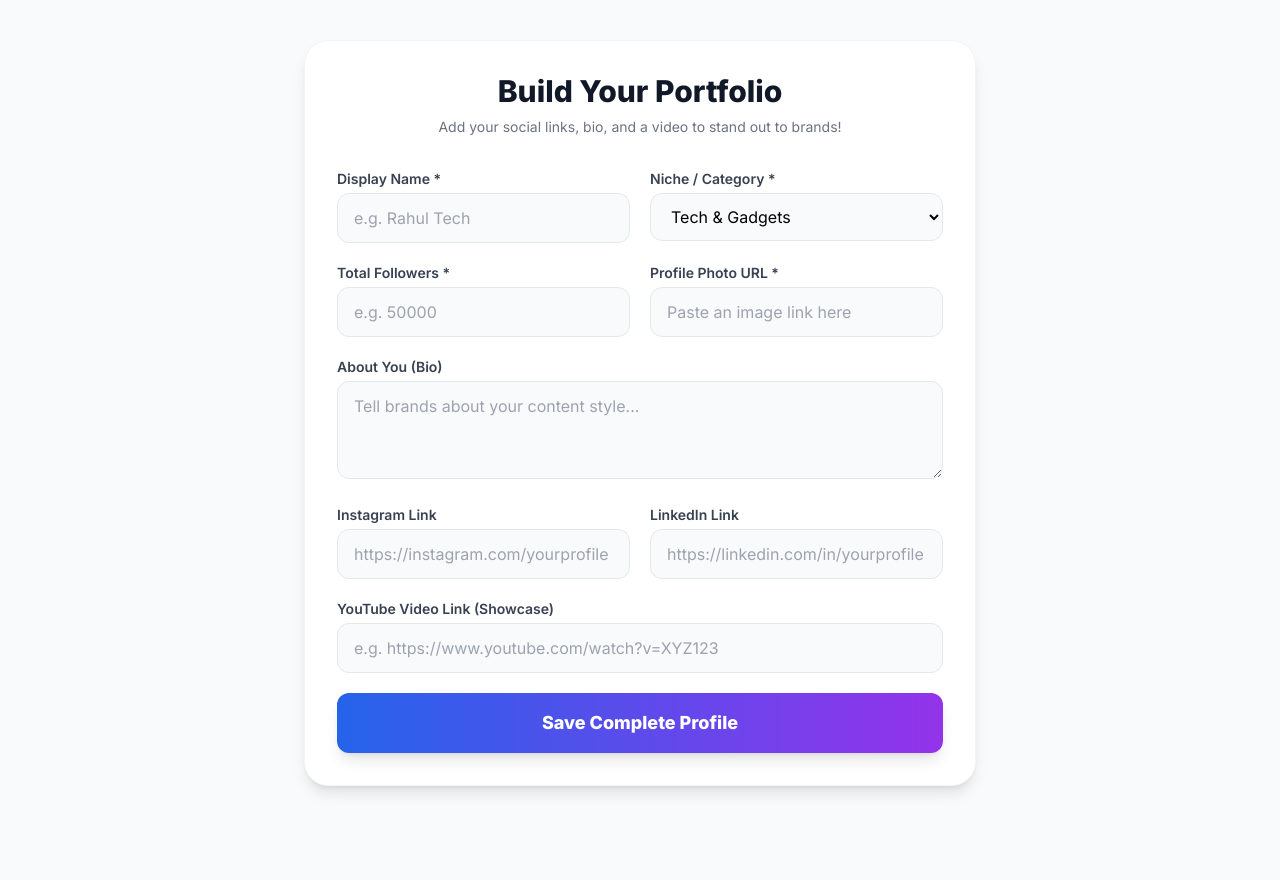
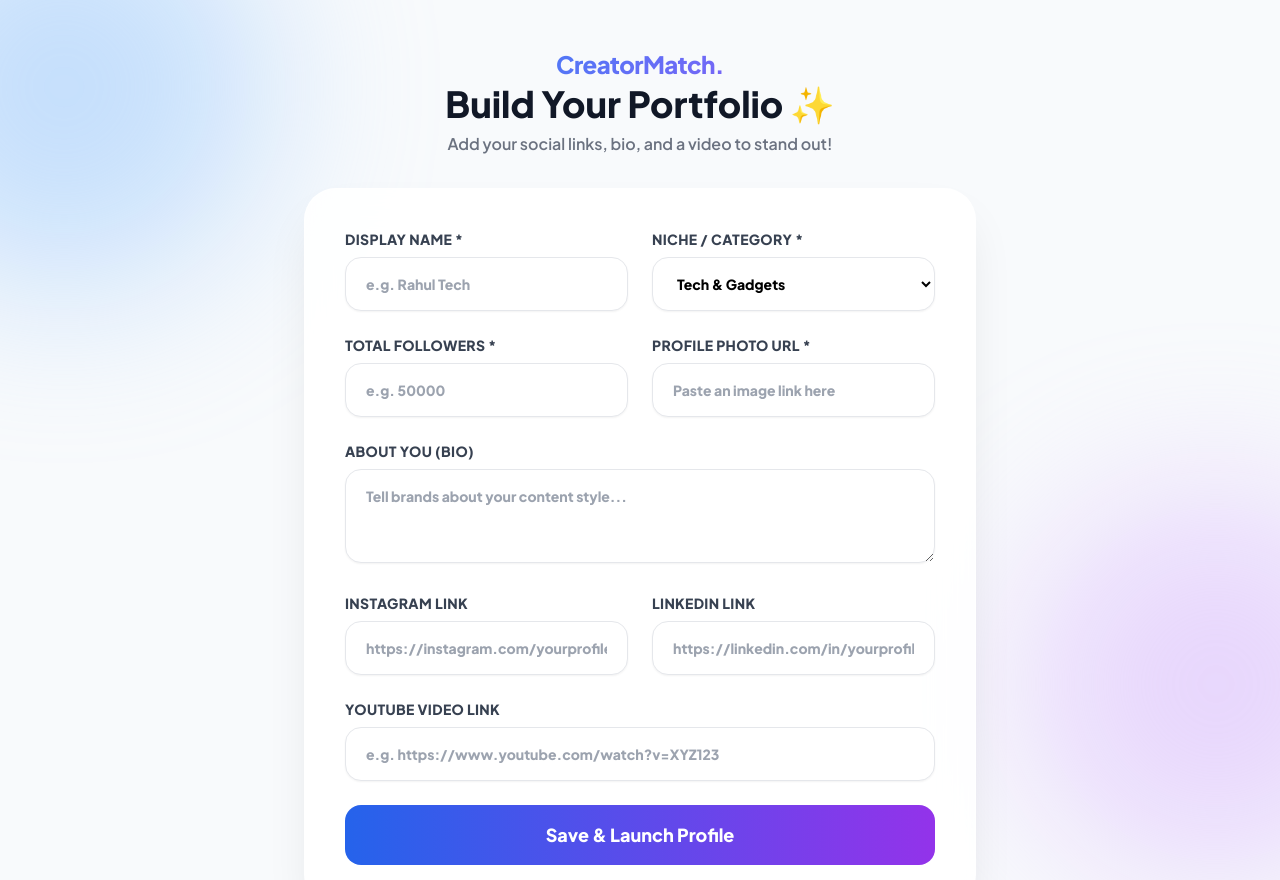
Before and after one commit to vivekpratap16/CreatorMatch, a plain HTML site: page setup.html in a window 1280 px wide. Shown: the top 880 px of the page. Before the commit the page ends 826 px from the top, so only its background shows below. Drawn offline with nearby package versions, Linux system fonts and the light colour scheme; no server answers.

Commit message:
Update setup.html

```diff
--- a/setup.html
+++ b/setup.html
@@ -6,29 +6,54 @@
     <title>Setup Profile - CreatorMatch</title>
     <script src="https://cdn.tailwindcss.com"></script>
     <style>
-        @import url('https://fonts.googleapis.com/css2?family=Inter:wght@400;600;800&display=swap');
-        body { font-family: 'Inter', sans-serif; }
+        @import url('https://fonts.googleapis.com/css2?family=Plus+Jakarta+Sans:wght@400;600;800&display=swap');
+        body { font-family: 'Plus Jakarta Sans', sans-serif; overflow-x: hidden; background-color: #f8fafc; }
+
+        .blob {
+            position: fixed; filter: blur(80px); z-index: -1; opacity: 0.5;
+            animation: float 10s infinite ease-in-out alternate;
+        }
+        @keyframes float {
+            0% { transform: translateY(0px) scale(1); }
+            100% { transform: translateY(-50px) scale(1.1); }
+        }
+        .premium-card {
+            background: rgba(255, 255, 255, 0.9);
+            backdrop-filter: blur(20px);
+            -webkit-backdrop-filter: blur(20px);
+            border-radius: 2rem;
+            box-shadow: 0 25px 50px -12px rgba(0, 0, 0, 0.1);
+            border: 1px solid rgba(255, 255, 255, 0.6);
+        }
+        .text-gradient {
+            background: linear-gradient(135deg, #3b82f6 0%, #8b5cf6 100%);
+            -webkit-background-clip: text;
+            -webkit-text-fill-color: transparent;
+        }
     </style>
 </head>
-<body class="bg-gray-50 flex items-center justify-center min-h-screen p-4 py-10">
+<body class="flex flex-col items-center justify-center min-h-screen relative p-4 py-12">
 
-    <div class="bg-white max-w-2xl w-full rounded-3xl shadow-lg border border-gray-100 p-8">
+    <!-- Animated Background Blobs -->
+    <div class="blob bg-blue-300 w-96 h-96 rounded-full top-[-10%] left-[-10%]"></div>
+    <div class="blob bg-purple-300 w-96 h-96 rounded-full bottom-[-10%] right-[-10%]" style="animation-delay: 3s;"></div>
 
-        <div class="text-center mb-8">
-            <h1 class="text-3xl font-extrabold text-gray-900">Build Your Portfolio</h1>
-            <p class="text-gray-500 text-sm mt-2">Add your social links, bio, and a video to stand out to brands!</p>
-        </div>
+    <div class="text-center mb-8 relative z-10">
+        <h2 class="text-2xl font-extrabold text-gradient mb-1 tracking-tight">CreatorMatch.</h2>
+        <h1 class="text-4xl font-extrabold text-gray-900">Build Your Portfolio ✨</h1>
+        <p class="text-gray-500 font-semibold mt-2">Add your social links, bio, and a video to stand out!</p>
+    </div>
 
-        <form class="space-y-5" id="setup-form">
-            <div class="grid grid-cols-1 md:grid-cols-2 gap-5">
+    <div class="premium-card max-w-2xl w-full p-10 relative z-10">
+        <form class="space-y-6" id="setup-form">
+            <div class="grid grid-cols-1 md:grid-cols-2 gap-6">
                 <div>
-                    <label class="block text-sm font-semibold text-gray-700 mb-1">Display Name *</label>
-                    <input type="text" id="c-name" required placeholder="e.g. Rahul Tech" class="w-full px-4 py-3 bg-gray-50 border border-gray-200 rounded-xl focus:outline-none focus:border-blue-500 transition">
+                    <label class="block text-sm font-extrabold text-gray-700 mb-2 uppercase tracking-wide">Display Name *</label>
+                    <input type="text" id="c-name" required placeholder="e.g. Rahul Tech" class="w-full px-5 py-4 bg-white border border-gray-200 rounded-2xl focus:outline-none focus:ring-2 focus:ring-purple-500/50 transition text-sm font-bold shadow-sm">
                 </div>
-
                 <div>
-                    <label class="block text-sm font-semibold text-gray-700 mb-1">Niche / Category *</label>
-                    <select id="c-category" class="w-full px-4 py-3 bg-gray-50 border border-gray-200 rounded-xl focus:outline-none focus:border-blue-500 transition cursor-pointer">
+                    <label class="block text-sm font-extrabold text-gray-700 mb-2 uppercase tracking-wide">Niche / Category *</label>
+                    <select id="c-category" class="w-full px-5 py-4 bg-white border border-gray-200 rounded-2xl focus:outline-none focus:ring-2 focus:ring-purple-500/50 transition text-sm font-bold shadow-sm cursor-pointer">
                         <option value="Tech & Gadgets">Tech & Gadgets</option>
                         <option value="Fashion & Lifestyle">Fashion & Lifestyle</option>
                         <option value="Gaming">Gaming</option>
@@ -38,71 +63,57 @@
                 </div>
             </div>
 
-            <div class="grid grid-cols-1 md:grid-cols-2 gap-5">
+            <div class="grid grid-cols-1 md:grid-cols-2 gap-6">
                 <div>
-                    <label class="block text-sm font-semibold text-gray-700 mb-1">Total Followers *</label>
-                    <input type="number" id="c-followers" required placeholder="e.g. 50000" class="w-full px-4 py-3 bg-gray-50 border border-gray-200 rounded-xl focus:outline-none focus:border-blue-500 transition">
+                    <label class="block text-sm font-extrabold text-gray-700 mb-2 uppercase tracking-wide">Total Followers *</label>
+                    <input type="number" id="c-followers" required placeholder="e.g. 50000" class="w-full px-5 py-4 bg-white border border-gray-200 rounded-2xl focus:outline-none focus:ring-2 focus:ring-purple-500/50 transition text-sm font-bold shadow-sm">
                 </div>
                 <div>
-                    <label class="block text-sm font-semibold text-gray-700 mb-1">Profile Photo URL *</label>
-                    <input type="text" id="c-image" required placeholder="Paste an image link here" class="w-full px-4 py-3 bg-gray-50 border border-gray-200 rounded-xl focus:outline-none focus:border-blue-500 transition">
+                    <label class="block text-sm font-extrabold text-gray-700 mb-2 uppercase tracking-wide">Profile Photo URL *</label>
+                    <input type="text" id="c-image" required placeholder="Paste an image link here" class="w-full px-5 py-4 bg-white border border-gray-200 rounded-2xl focus:outline-none focus:ring-2 focus:ring-purple-500/50 transition text-sm font-bold shadow-sm">
                 </div>
             </div>
 
             <div>
-                <label class="block text-sm font-semibold text-gray-700 mb-1">About You (Bio)</label>
-                <textarea id="c-bio" rows="3" placeholder="Tell brands about your content style..." class="w-full px-4 py-3 bg-gray-50 border border-gray-200 rounded-xl focus:outline-none focus:border-blue-500 transition"></textarea>
+                <label class="block text-sm font-extrabold text-gray-700 mb-2 uppercase tracking-wide">About You (Bio)</label>
+                <textarea id="c-bio" rows="3" placeholder="Tell brands about your content style..." class="w-full px-5 py-4 bg-white border border-gray-200 rounded-2xl focus:outline-none focus:ring-2 focus:ring-purple-500/50 transition text-sm font-bold shadow-sm"></textarea>
             </div>
 
-            <div class="grid grid-cols-1 md:grid-cols-2 gap-5">
+            <div class="grid grid-cols-1 md:grid-cols-2 gap-6">
                 <div>
-                    <label class="block text-sm font-semibold text-gray-700 mb-1">Instagram Link</label>
-                    <input type="url" id="c-instagram" placeholder="https://instagram.com/yourprofile" class="w-full px-4 py-3 bg-gray-50 border border-gray-200 rounded-xl focus:outline-none focus:border-pink-500 transition">
+                    <label class="block text-sm font-extrabold text-gray-700 mb-2 uppercase tracking-wide">Instagram Link</label>
+                    <input type="url" id="c-instagram" placeholder="https://instagram.com/yourprofile" class="w-full px-5 py-4 bg-white border border-gray-200 rounded-2xl focus:outline-none focus:ring-2 focus:ring-pink-500/50 transition text-sm font-bold shadow-sm">
                 </div>
                 <div>
-                    <label class="block text-sm font-semibold text-gray-700 mb-1">LinkedIn Link</label>
-                    <input type="url" id="c-linkedin" placeholder="https://linkedin.com/in/yourprofile" class="w-full px-4 py-3 bg-gray-50 border border-gray-200 rounded-xl focus:outline-none focus:border-blue-600 transition">
+                    <label class="block text-sm font-extrabold text-gray-700 mb-2 uppercase tracking-wide">LinkedIn Link</label>
+                    <input type="url" id="c-linkedin" placeholder="https://linkedin.com/in/yourprofile" class="w-full px-5 py-4 bg-white border border-gray-200 rounded-2xl focus:outline-none focus:ring-2 focus:ring-blue-500/50 transition text-sm font-bold shadow-sm">
                 </div>
             </div>
 
             <div>
-                <label class="block text-sm font-semibold text-gray-700 mb-1">YouTube Video Link (Showcase)</label>
-                <input type="url" id="c-video" placeholder="e.g. https://www.youtube.com/watch?v=XYZ123" class="w-full px-4 py-3 bg-gray-50 border border-gray-200 rounded-xl focus:outline-none focus:border-red-500 transition">
+                <label class="block text-sm font-extrabold text-gray-700 mb-2 uppercase tracking-wide">YouTube Video Link</label>
+                <input type="url" id="c-video" placeholder="e.g. https://www.youtube.com/watch?v=XYZ123" class="w-full px-5 py-4 bg-white border border-gray-200 rounded-2xl focus:outline-none focus:ring-2 focus:ring-red-500/50 transition text-sm font-bold shadow-sm">
             </div>
 
-            <button type="submit" id="save-btn" class="w-full py-4 bg-gradient-to-r from-blue-600 to-purple-600 text-white font-bold rounded-xl hover:opacity-90 transition shadow-lg mt-6 text-lg">
-                Save Complete Profile
+            <button type="submit" id="save-btn" class="w-full py-4 bg-gradient-to-r from-blue-600 to-purple-600 text-white font-extrabold rounded-2xl hover:shadow-lg hover:shadow-purple-500/30 transform hover:-translate-y-0.5 transition-all duration-300 text-lg mt-8">
+                Save & Launch Profile
             </button>
         </form>
     </div>
 
+    <!-- Firebase Script -->
     <script type="module">
         import { initializeApp } from "https://www.gstatic.com/firebasejs/12.11.0/firebase-app.js";
         import { getAuth, onAuthStateChanged } from "https://www.gstatic.com/firebasejs/12.11.0/firebase-auth.js";
         import { getFirestore, doc, setDoc } from "https://www.gstatic.com/firebasejs/12.11.0/firebase-firestore.js";
 
-        const firebaseConfig = {
-            apiKey: "AIzaSyACcJOwTJrBKKbE56gLtsE8U2JD2VxBIiQ",
-            authDomain: "creatormatch-7c723.firebaseapp.com",
-            projectId: "creatormatch-7c723",
-            storageBucket: "creatormatch-7c723.firebasestorage.app",
-            messagingSenderId: "62514210796",
-            appId: "1:62514210796:web:478775e3e03726693382c9",
-            measurementId: "G-0VN4N73DP1"
-        };
-
-        const app = initializeApp(firebaseConfig);
-        const auth = getAuth(app);
-        const db = getFirestore(app);
+        const firebaseConfig = { apiKey: "AIzaSyACcJOwTJrBKKbE56gLtsE8U2JD2VxBIiQ", authDomain: "creatormatch-7c723.firebaseapp.com", projectId: "creatormatch-7c723", storageBucket: "creatormatch-7c723.firebasestorage.app", messagingSenderId: "62514210796", appId: "1:62514210796:web:478775e3e03726693382c9" };
+        const app = initializeApp(firebaseConfig); const auth = getAuth(app); const db = getFirestore(app);
 
         let currentUser = null;
-
         onAuthStateChanged(auth, (user) => {
-            if (user) {
-                currentUser = user;
-            } else {
-                window.location.href = "auth.html";
-            }
+            if (user) currentUser = user;
+            else window.location.href = "auth.html";
         });
 
         const setupForm = document.getElementById("setup-form");
@@ -112,40 +123,24 @@
             e.preventDefault();
             if (!currentUser) return;
 
-            // NAYA: Saare naye fields ka data nikalo
-            const name = document.getElementById("c-name").value;
-            const category = document.getElementById("c-category").value;
-            const followers = parseInt(document.getElementById("c-followers").value);
-            const imageUrl = document.getElementById("c-image").value;
-            const bio = document.getElementById("c-bio").value || "No bio provided.";
-            const instagram = document.getElementById("c-instagram").value || "";
-            const linkedin = document.getElementById("c-linkedin").value || "";
-            const video = document.getElementById("c-video").value || "";
-
-            saveBtn.innerText = "Saving Profile...";
-            saveBtn.disabled = true;
+            saveBtn.innerText = "Saving Profile..."; saveBtn.disabled = true;
 
             try {
-                // Database mein saari naye details save karo
                 await setDoc(doc(db, "creators", currentUser.uid), {
-                    name: name,
-                    category: category,
-                    followers: followers,
-                    imageUrl: imageUrl,
-                    bio: bio,
-                    instagram: instagram,
-                    linkedin: linkedin,
-                    video: video,
+                    name: document.getElementById("c-name").value,
+                    category: document.getElementById("c-category").value,
+                    followers: parseInt(document.getElementById("c-followers").value),
+                    imageUrl: document.getElementById("c-image").value,
+                    bio: document.getElementById("c-bio").value || "No bio provided.",
+                    instagram: document.getElementById("c-instagram").value || "",
+                    linkedin: document.getElementById("c-linkedin").value || "",
+                    video: document.getElementById("c-video").value || "",
                     uid: currentUser.uid
                 });
-
-                alert("Profile Updated Successfully!");
-                window.location.href = "dashboard.html";
-
+                alert("Profile Updated Successfully!"); window.location.href = "dashboard.html";
             } catch (error) {
                 alert("Error saving profile: " + error.message);
-                saveBtn.innerText = "Save Complete Profile";
-                saveBtn.disabled = false;
+                saveBtn.innerText = "Save & Launch Profile"; saveBtn.disabled = false;
             }
         });
     </script>
```
